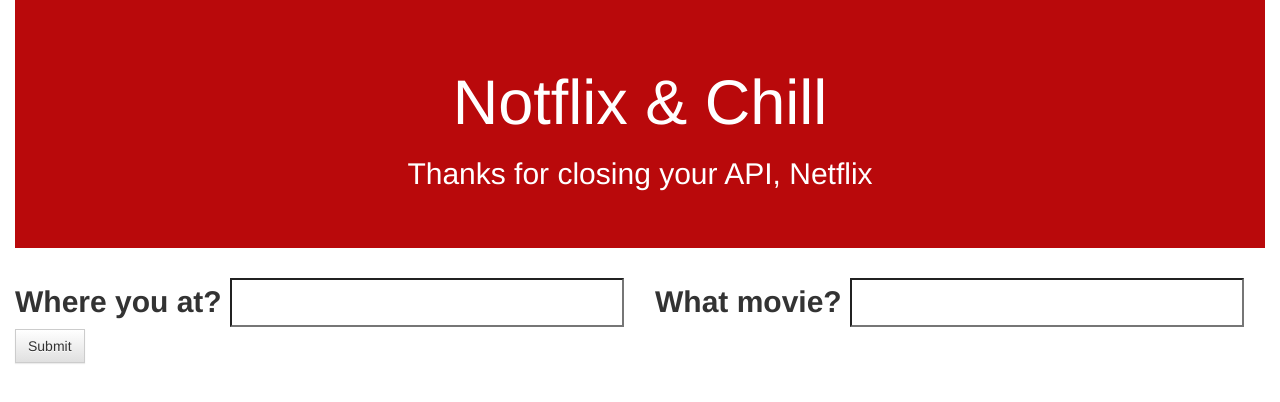
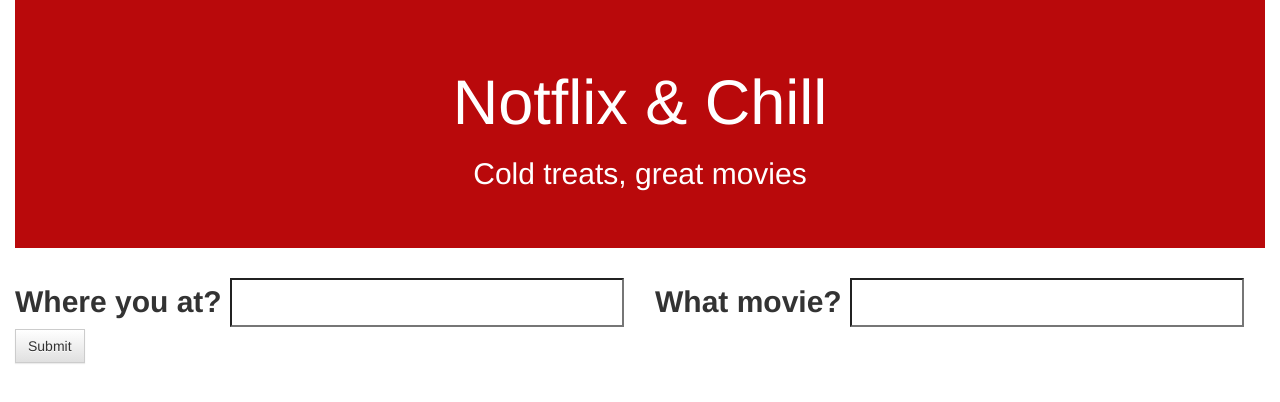
Before and after one commit to torihedden/BootStrapandAPIs, a plain HTML site: page index.html in a window 1280 px wide. Drawn offline with nearby package versions, Linux system fonts and the light colour scheme.

Commit message:
change subtitle

```diff
--- a/index.html
+++ b/index.html
@@ -26,7 +26,7 @@
 
       <div class = "jumbotron">
       <h1 class = "text-center">Notflix & Chill</h1>
-      <h2 class = "text-center">Thanks for closing your API, Netflix</h2>
+      <h2 class = "text-center">Cold treats, great movies</h2>
     </div>
 
       <div class="row"> <!--opens the row-->
```
